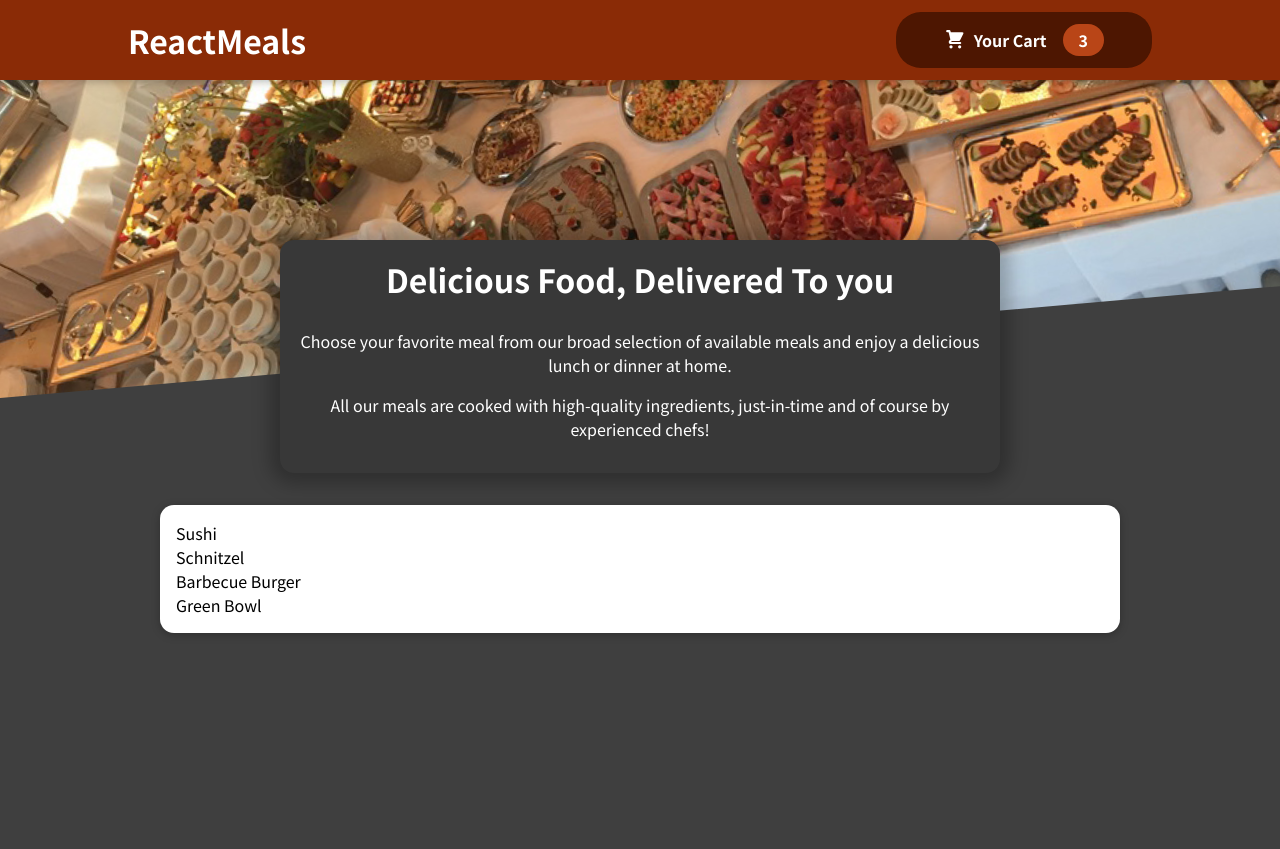
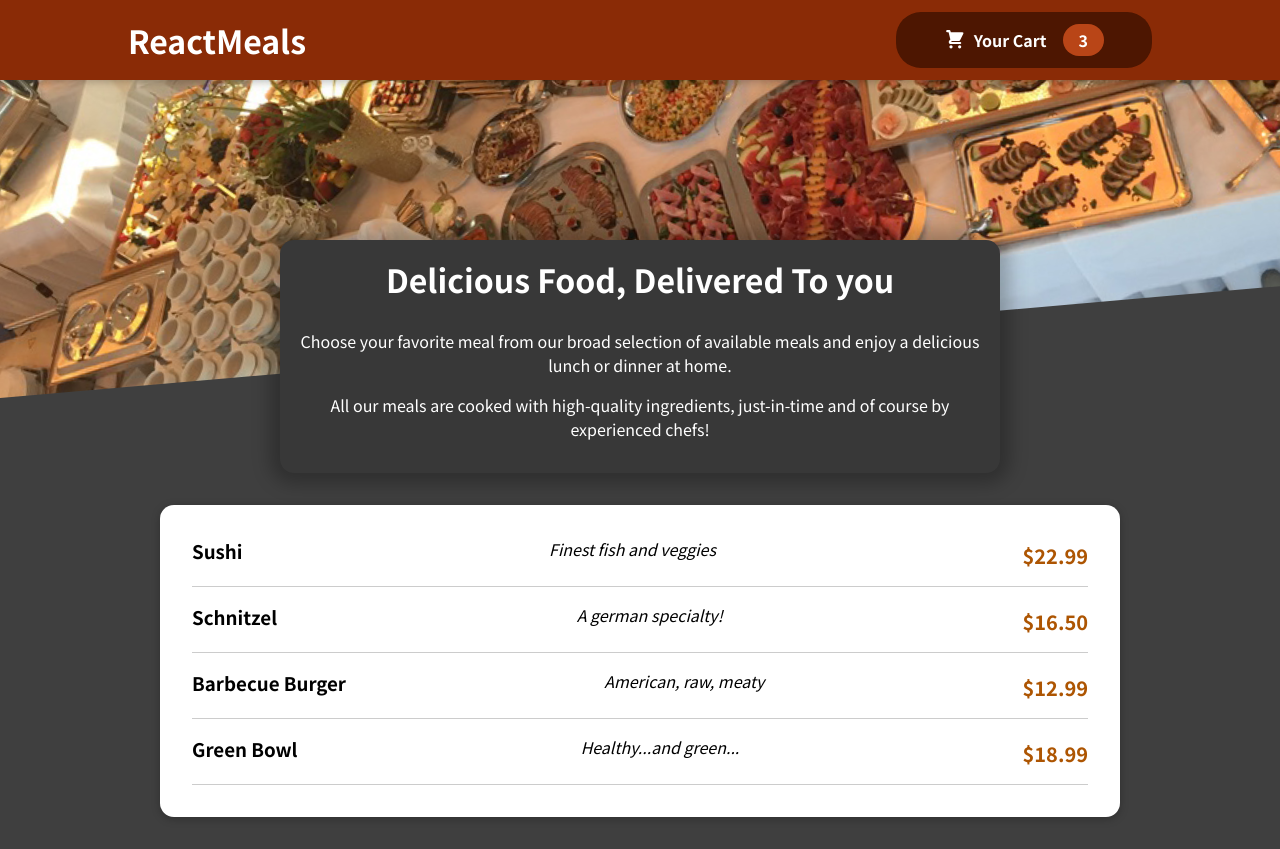
Before and after one commit to Dakota-Leonard/react-food-ordering-app, a React (Create React App) app: page / in a window 1280 px wide. Before the commit the page ends 800 px from the top, so only its background shows below. Built offline with nearby package versions, Linux system fonts and the light colour scheme.

Commit message:
Add styling module to MealItem component

```diff
--- a/src/components/Meals/AvailableMeals.js
+++ b/src/components/Meals/AvailableMeals.js
@@ -1,5 +1,6 @@
 import Card from '../UI/Card';
 import classes from './AvailableMeals.module.css';
+import MealItem from './MealItem/MealItem';
 
 const DUMMY_MEALS = [
   {
@@ -30,7 +31,14 @@
 
 const AvailableMeals = () => {
   const mealsList = DUMMY_MEALS.map(meal => {
-    return <li>{meal.name}</li>;
+    return (
+      <MealItem
+        key={meal.id}
+        name={meal.name}
+        description={meal.description}
+        price={meal.price}
+      />
+    );
   });
 
   return (
--- a/src/components/Meals/MealItem/MealItem.js
+++ b/src/components/Meals/MealItem/MealItem.js
@@ -1,12 +1,14 @@
+import classes from './MealItem.module.css';
+
 const MealItem = props => {
   const price = `$${props.price.toFixed(2)}`;
 
   return (
     <li>
-      <div>
+      <div className={classes.meal}>
         <h3>{props.name}</h3>
-        <div>{props.description}</div>
-        <div>{price}</div>
+        <div className={classes.description}>{props.description}</div>
+        <div className={classes.price}>{price}</div>
       </div>
       <div></div>
     </li>
--- /dev/null
+++ b/src/components/Meals/MealItem/MealItem.module.css
@@ -0,0 +1,22 @@
+.meal {
+  display: flex;
+  justify-content: space-between;
+  margin: 1rem;
+  padding-bottom: 1rem;
+  border-bottom: 1px solid #ccc;
+}
+
+.meal h3 {
+  margin: 0 0 0.25rem 0;
+}
+
+.description {
+  font-style: italic;
+}
+
+.price {
+  margin-top: 0.25rem;
+  font-weight: bold;
+  color: #ad5502;
+  font-size: 1.25rem;
+}
--- /dev/null
+++ b/src/components/Meals/MealItem/MealItemForm.js
@@ -0,0 +1,3 @@
+const MealItemForm = () => {};
+
+export default MealItemForm;
```
